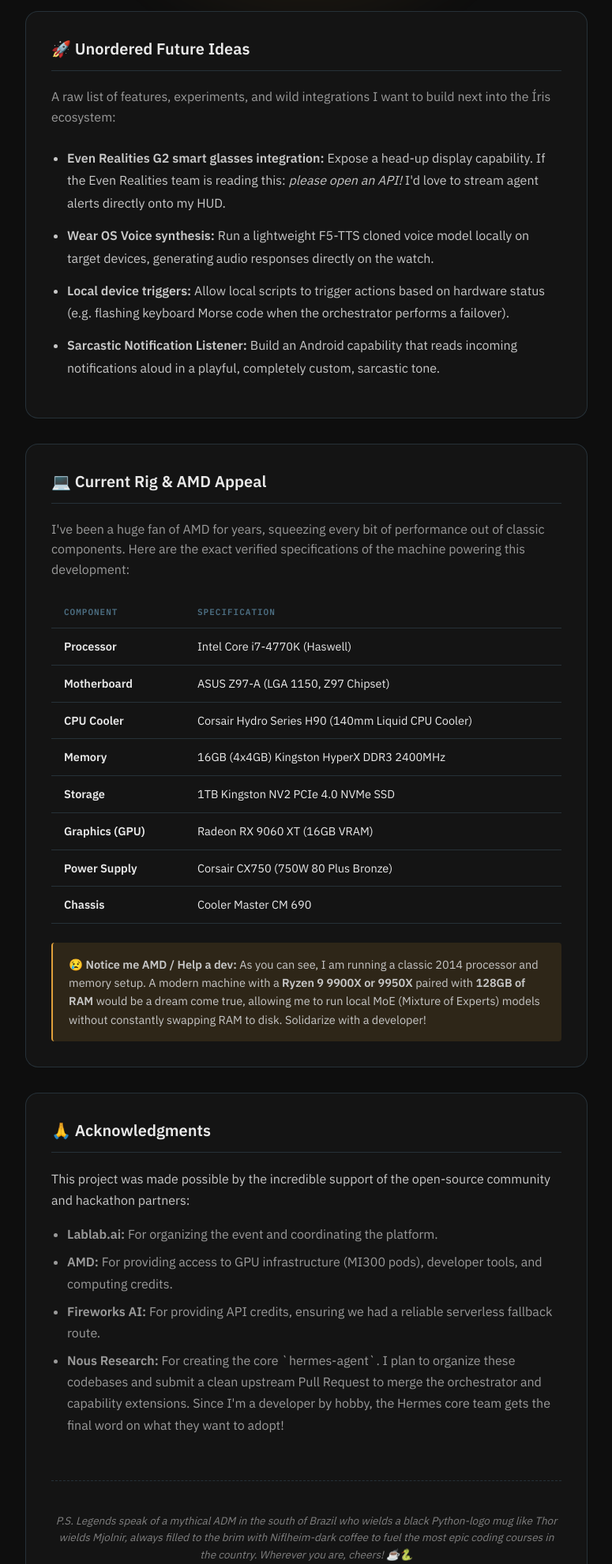
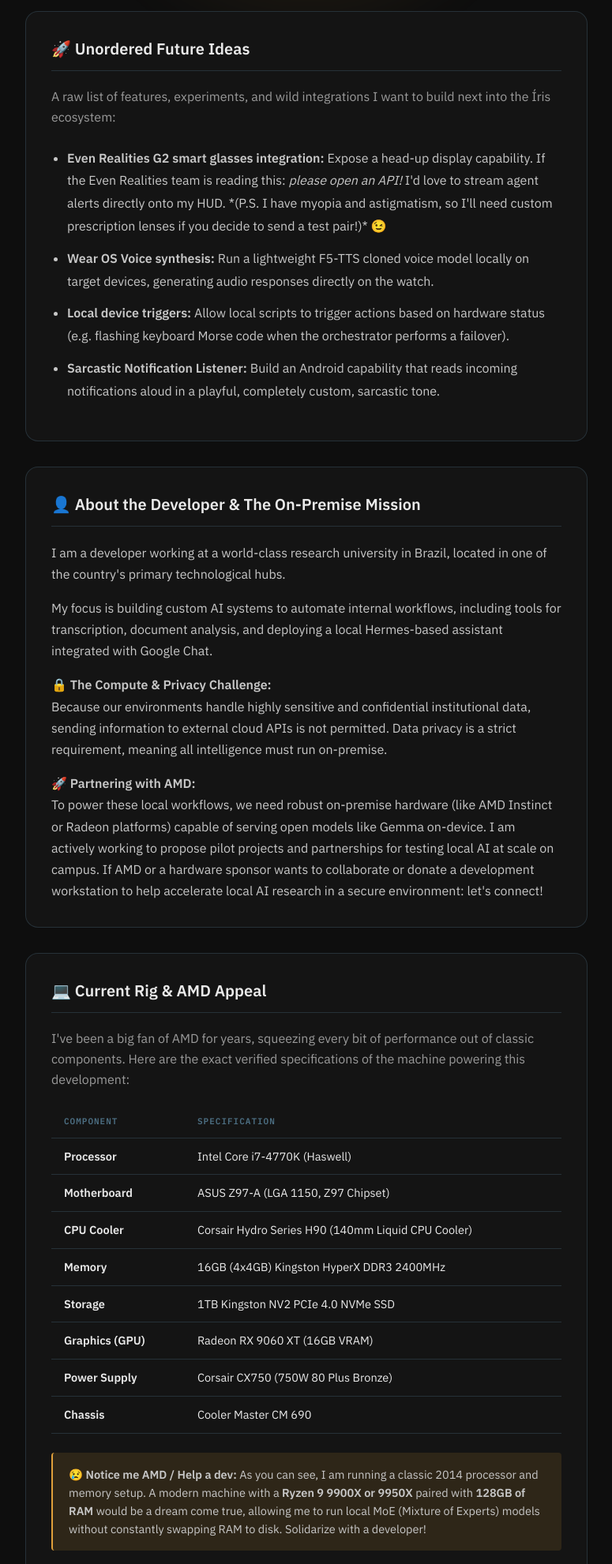
Before and after one commit to diegoberan/iris, a Django app: page /the-lab in a window 1280 px wide. Shown: the part 439-2420 px from the top of the page at 79% size, without its empty margins (252-1027 px from the left). Run offline with Django 5.2, Linux system fonts and the light colour scheme.

Commit message:
docs: refine lab page about-me details for anonymity and update roadmap comments

```diff
--- a/site/templates/signups/lab.html
+++ b/site/templates/signups/lab.html
@@ -87,7 +87,7 @@
     <p style="color: var(--muted-fg); margin-bottom: 24px; line-height: 1.6;">A raw list of features, experiments, and wild integrations I want to build next into the Íris ecosystem:</p>
     <ul style="color: var(--secondary-fg); line-height: 1.8; padding-left: 20px; display: flex; flex-direction: column; gap: 12px;">
       <li>
-        <strong>Even Realities G2 smart glasses integration:</strong> Expose a head-up display capability. If the Even Realities team is reading this: <em>please open an API!</em> I'd love to stream agent alerts directly onto my HUD.
+        <strong>Even Realities G2 smart glasses integration:</strong> Expose a head-up display capability. If the Even Realities team is reading this: <em>please open an API!</em> I'd love to stream agent alerts directly onto my HUD. *(P.S. I have myopia and astigmatism, so I'll need custom prescription lenses if you decide to send a test pair!)* 😉
       </li>
       <li>
         <strong>Wear OS Voice synthesis:</strong> Run a lightweight F5-TTS cloned voice model locally on target devices, generating audio responses directly on the watch.
@@ -101,11 +101,30 @@
     </ul>
   </section>
 
-  <!-- Section 2: PC Specs -->
+  <!-- Section 2: About the Developer -->
+  <section class="dash-card">
+    <h3>👤 About the Developer & The On-Premise Mission</h3>
+    <p style="color: var(--secondary-fg); line-height: 1.7; margin-bottom: 16px;">
+      I am a developer working at a world-class research university in Brazil, located in one of the country's primary technological hubs.
+    </p>
+    <p style="color: var(--secondary-fg); line-height: 1.7; margin-bottom: 16px;">
+      My focus is building custom AI systems to automate internal workflows, including tools for transcription, document analysis, and deploying a local Hermes-based assistant integrated with Google Chat.
+    </p>
+    <p style="color: var(--secondary-fg); line-height: 1.7; margin-bottom: 16px;">
+      <strong>🔒 The Compute & Privacy Challenge:</strong><br>
+      Because our environments handle highly sensitive and confidential institutional data, sending information to external cloud APIs is not permitted. Data privacy is a strict requirement, meaning all intelligence must run on-premise.
+    </p>
+    <p style="color: var(--secondary-fg); line-height: 1.7; margin-bottom: 0;">
+      <strong>🚀 Partnering with AMD:</strong><br>
+      To power these local workflows, we need robust on-premise hardware (like AMD Instinct or Radeon platforms) capable of serving open models like Gemma on-device. I am actively working to propose pilot projects and partnerships for testing local AI at scale on campus. If AMD or a hardware sponsor wants to collaborate or donate a development workstation to help accelerate local AI research in a secure environment: let's connect!
+    </p>
+  </section>
+
+  <!-- Section 3: PC Specs -->
   <section class="dash-card">
     <h3>💻 Current Rig & AMD Appeal</h3>
     <p style="color: var(--muted-fg); line-height: 1.6; margin-bottom: 20px;">
-      I've been a huge fan of AMD for years, squeezing every bit of performance out of classic components. Here are the exact verified specifications of the machine powering this development:
+      I've been a big fan of AMD for years, squeezing every bit of performance out of classic components. Here are the exact verified specifications of the machine powering this development:
     </p>
 
     <table class="specs-table">
@@ -158,11 +177,19 @@
     </div>
   </section>
 
-  <!-- Section 3: Thanks -->
+  <!-- Section 4: Thanks & Contact -->
   <section class="dash-card">
-    <h3>🙏 Acknowledgments</h3>
+    <h3>✉️ Contact & Acknowledgments</h3>
     <p style="color: var(--secondary-fg); line-height: 1.7; margin-bottom: 16px;">
-      This project was made possible by the incredible support of the open-source community and hackathon partners:
+      If you want to collaborate on local AI automations, discuss hardware pilots/partnerships, or just connect:
+    </p>
+    <ul style="color: var(--muted-fg); line-height: 1.7; padding-left: 20px; display: flex; flex-direction: column; gap: 8px; margin-bottom: 24px;">
+      <li>📬 **Email:** [diegoberan@gmail.com](mailto:diegoberan@gmail.com)</li>
+      <li>🐙 **GitHub:** [github.com/diegoberan](https://github.com/diegoberan)</li>
+    </ul>
+
+    <p style="color: var(--secondary-fg); line-height: 1.7; margin-bottom: 16px;">
+      This project was made possible by the support of the open-source community and hackathon partners:
     </p>
     <ul style="color: var(--muted-fg); line-height: 1.7; padding-left: 20px; display: flex; flex-direction: column; gap: 8px; margin-bottom: 24px;">
       <li><strong>Lablab.ai:</strong> For organizing the event and coordinating the platform.</li>
```
